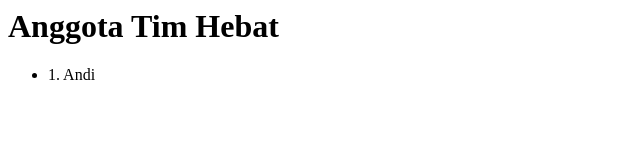
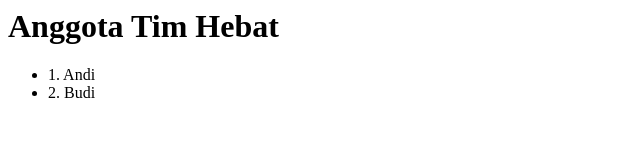
Before and after one commit to rusdifn08/belajar-ci-cd, a plain HTML site: page index.html in a window 1280 px wide. Shown: the full height of the page, 0-640 px from the left. Drawn offline with Linux system fonts and the light colour scheme.

Commit message:
menambahkan nama budi

```diff
--- a/index.html
+++ b/index.html
@@ -1,4 +1,5 @@
 <h1>Anggota Tim Hebat</h1>
 <ul>
     <li>1. Andi</li>
+    <li>2. Budi</li>
 </ul>
```
